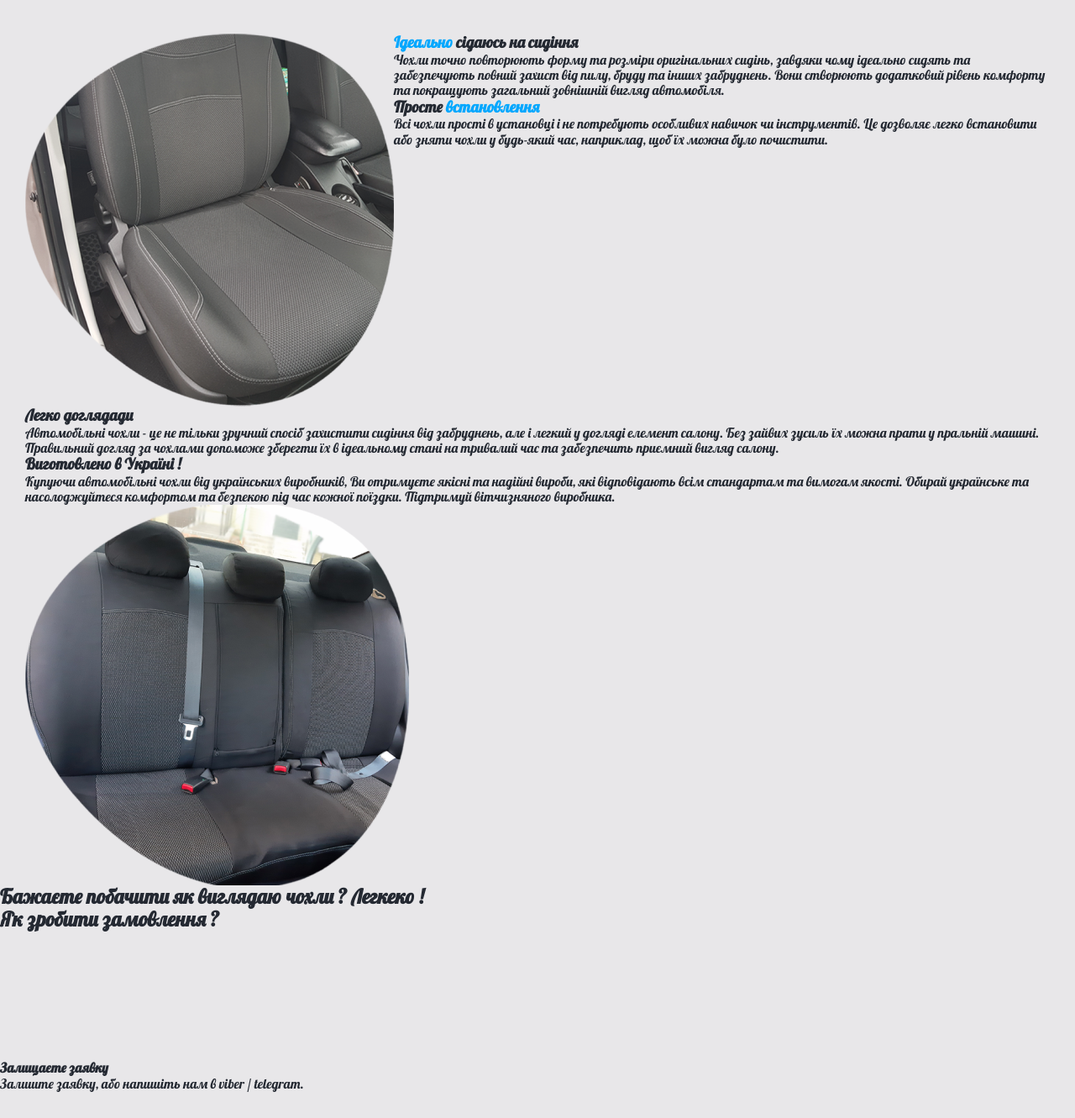
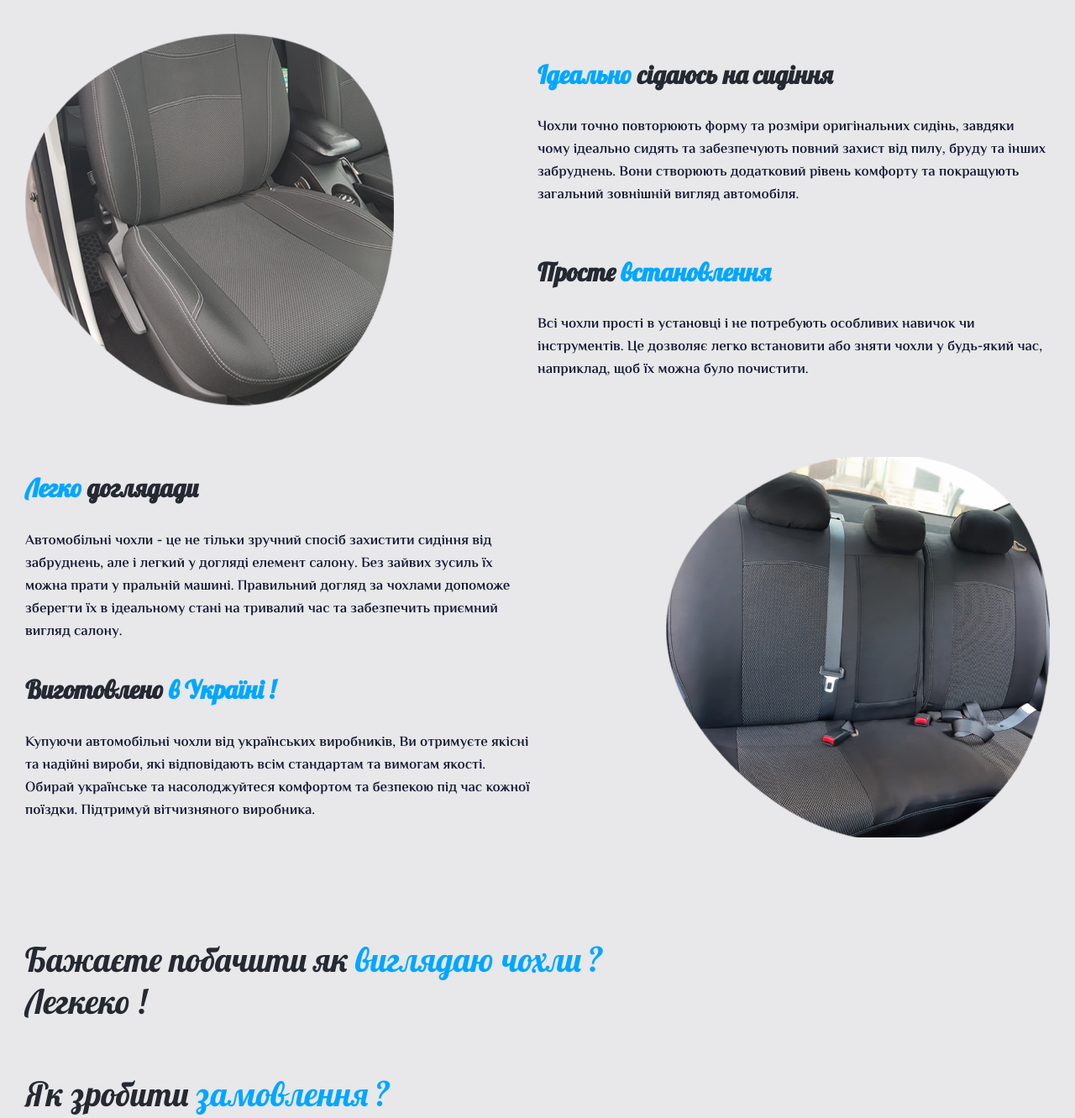
Before and after one commit to Aleksey-Dibikov/auto-covers, a plain HTML site: page src/index.html in a window 1280 px wide. Shown: the part 920-2251 px from the top of the page at 84% size. Drawn offline with nearby package versions, Linux system fonts and the light colour scheme.

Commit message:
adds style

```diff
--- a/src/css/style.css
+++ b/src/css/style.css
@@ -175,8 +175,6 @@ header {
 }
 
 .btn {
-  display: flex;
-  justify-content: space-between;
   margin-top: 60px;
 }
 
@@ -196,6 +194,10 @@ header {
   transition-duration: 250ms;
 }
 
+.button:not(:last-child) {
+  margin-right: 60px;
+}
+
 .button:hover,
 .button:focus {
   background-color: var(--title-second-color);
@@ -210,6 +212,55 @@ header {
   margin-bottom: 60px;
 }
 
+.advances {
+  display: flex;
+  justify-content: space-between;
+}
+
+.advances:not(:last-child) {
+  margin-bottom: 60px;
+}
+
+.title-heading {
+  font-size: 30px;
+  line-height: 1.27;
+  color: var(--title-color);
+  margin-bottom: 30px;
+}
+
 .description {
   display: flex;
+  flex-direction: column;
+  justify-content: space-around;
+  width: calc(100% / 12 * 6);
 }
+
+.text {
+  font-family: var(--second-font);
+  font-weight: 600;
+  font-size: 17px;
+  line-height: 1.59;
+  color: var(--text-color);
+}
+
+.description-container {
+  margin-bottom: 120px;
+}
+
+.presentetion {
+  width: calc(100% / 12 * 7);
+}
+
+.title-head {
+  font-size: 23px;
+  line-height: 1.26;
+  color: var(--title-second-color);
+}
+
+.text-description {
+  font-family: var(--second-font);
+  font-weight: 400;
+  font-size: 14px;
+  line-height: 1.57;
+  color: var(--title-color);
+}
--- a/src/index.html
+++ b/src/index.html
@@ -105,13 +105,13 @@
                 <svg class="marker">
                   <use href="./images/svg/sprite.svg#icon-circle"></use>
                 </svg>
-                <p>Повторюють оригінальну форму сидіннь !</p>
+                Повторюють оригінальну форму сидіннь !
               </li>
               <li class="hero-item">
                 <svg class="marker">
                   <use href="./images/svg/sprite.svg#icon-circle"></use>
                 </svg>
-                <p>Зроблено в Україні !</p>
+                Зроблено в Україні !
               </li>
             </ul>
             <div class="btn">
@@ -122,18 +122,18 @@
         </div>
       </section>
       <section>
-        <div class="container">
+        <div class="container description-container">
           <h2 class="title">
             Переваги наших <span class="heading-word">авточохлів !</span>
           </h2>
+          <div class="advances">
+            <img src="./images/photo1.png" alt="photo1" />
             <div class="description">
-            <img src="./images/photo1.png" alt="photo1" />
               <div>
-              <div>
-                <h3>
+                <h3 class="title-heading">
                   <span class="heading-word">Ідеально</span> сідаюсь на сидіння
                 </h3>
-                <p>
+                <p class="text">
                   Чохли точно повторюють форму та розміри оригінальних сидінь,
                   завдяки чому ідеально сидять та забезпечують повний захист від
                   пилу, бруду та інших забруднень. Вони створюють додатковий
@@ -142,8 +142,10 @@
                 </p>
               </div>
               <div>
-                <h3>Просте <span class="heading-word">встановлення</span></h3>
-                <p>
+                <h3 class="title-heading">
+                  Просте <span class="heading-word">встановлення</span>
+                </h3>
+                <p class="text">
                   Всі чохли прості в установці і не потребують особливих навичок
                   чи інструментів. Це дозволяє легко встановити або зняти чохли
                   у будь-який час, наприклад, щоб їх можна було почистити.
@@ -151,10 +153,13 @@
               </div>
             </div>
           </div>
+          <div class="advances">
+            <div class="description">
               <div>
-            <div>
-              <h3>Легко доглядади</h3>
-              <p>
+                <h3 class="title-heading">
+                  <span class="heading-word">Легко</span> доглядади
+                </h3>
+                <p class="text">
                   Автомобільні чохли - це не тільки зручний спосіб захистити
                   сидіння від забруднень, але і легкий у догляді елемент салону.
                   Без зайвих зусиль їх можна прати у пральній машині. Правильний
@@ -163,8 +168,10 @@
                 </p>
               </div>
               <div>
-              <h3>Виготовлено в Україні !</h3>
-              <p>
+                <h3 class="title-heading">
+                  Виготовлено <span class="heading-word">в Україні !</span>
+                </h3>
+                <p class="text">
                   Купуючи автомобільні чохли від українських виробників, Ви
                   отримуєте якісні та надійні вироби, які відповідають всім
                   стандартам та вимогам якості. Обирай українське та
@@ -172,37 +179,50 @@
                   Підтримуй вітчизняного виробника.
                 </p>
               </div>
+            </div>
             <img src="./images/photo2.png" alt="photo2" />
           </div>
         </div>
       </section>
       <section>
-        <h2>Бажаєте побачити як виглядаю чохли ? Легкеко !</h2>
+        <div class="container">
+          <h2 class="title presentetion">
+            Бажаєте побачити як
+            <span class="heading-word">виглядаю чохли ?</span> Легкеко !
+          </h2>
           <div></div>
+        </div>
       </section>
       <section>
-        <h2>Як зробити замовлення ?</h2>
+        <div class="container">
+          <h2 class="title">
+            Як зробити <span class="heading-word">замовлення ?</span>
+          </h2>
           <ul class="list">
             <li class="item">
               <svg>
                 <use></use>
               </svg>
-            <h4>Залищаєте заявку</h4>
-            <p>Залиште заявку, або напишіть нам в viber / telegram.</p>
+              <h4 class="title-head">Залищаєте заявку</h4>
+              <p class="text-description">
+                Залиште заявку, або напишіть нам в viber / telegram.
+              </p>
             </li>
             <li class="item">
               <svg>
                 <use></use>
               </svg>
-            <h4>Уточнюємо деталі</h4>
-            <p>Уточнюємо деталі, за вашою комплектацією, щоб все підійшло.</p>
+              <h4 class="title-head">Уточнюємо деталі</h4>
+              <p class="text-description">
+                Уточнюємо деталі, за вашою комплектацією, щоб все підійшло.
+              </p>
             </li>
             <li class="item">
               <svg>
                 <use></use>
               </svg>
-            <h4>Пакуємо</h4>
-            <p>
+              <h4 class="title-head">Пакуємо</h4>
+              <p class="text-description">
                 Пакуємо посилку, щоб вам не довелося платити за упаковку на пош
               </p>
             </li>
@@ -210,13 +230,14 @@
               <svg>
                 <use></use>
               </svg>
-            <h4>Відправляємо</h4>
-            <p>
-              Відправляємо поштовими службами: - Нова пошта - УкрПошта Оплачуєте
-              при отриманні.
+              <h4 class="title-head">Відправляємо</h4>
+              <p class="text-description">
+                Відправляємо поштовими службами: - Нова пошта - УкрПошта
+                Оплачуєте при отриманні.
               </p>
             </li>
           </ul>
+        </div>
       </section>
       <section>
         <h2>Відгуки покупців.</h2>
```
Lines whose indentation alone changed are shown as unchanged.
